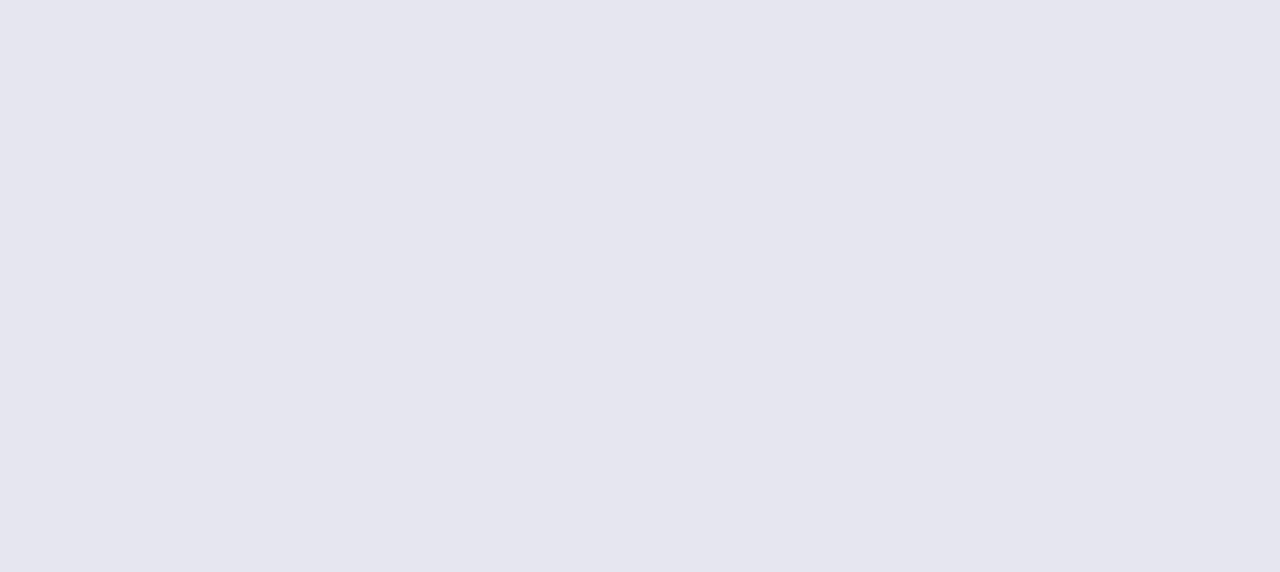
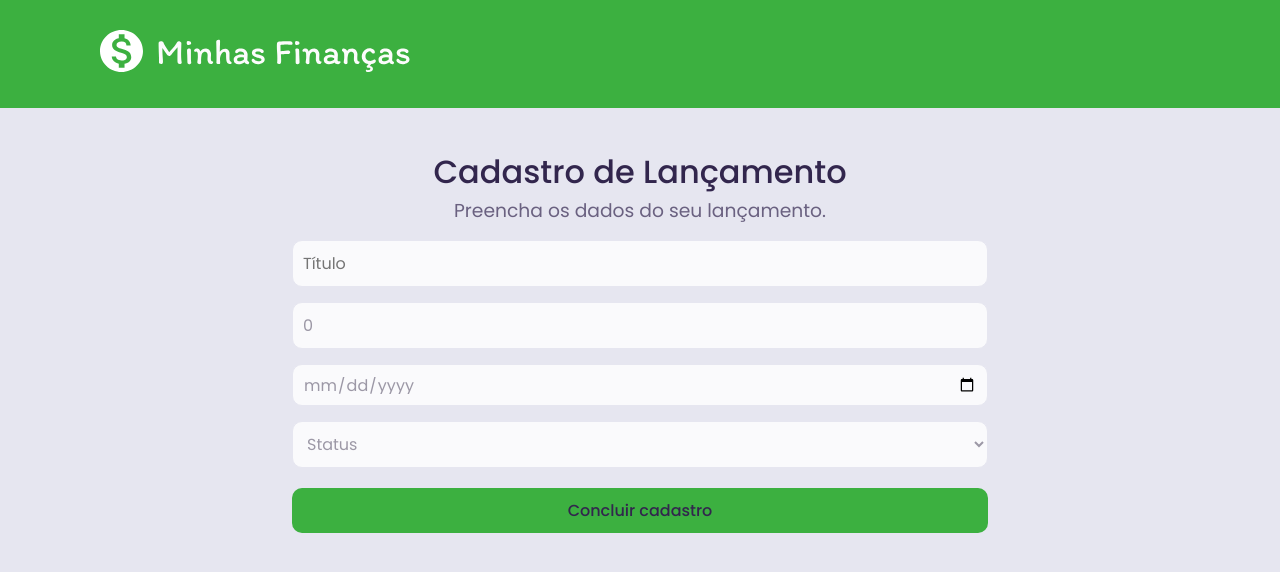
Before and after one commit to larissamoreira/minhas_financas, a React (Create React App) app: page /createEntry in a window 1280 px wide. Shown: the top 572 px of the page. Built offline with nearby package versions, Linux system fonts and the light colour scheme.

Commit message:
chore: add entry create page

```diff
--- /dev/null
+++ b/src/components/EntryForm/styles.ts
@@ -0,0 +1,63 @@
+import styled from 'styled-components';
+import { Form as Formik } from 'formik';
+
+export const Container = styled.div`
+  position: absolute;
+  top: 0;
+  left: 0;
+  right: 0;
+  bottom: 0;
+  display: flex;
+  flex-direction: column;
+  justify-content: center;
+  align-items: center;
+  background: rgba(0, 0, 0, 0.8);
+  height: 108%;
+  z-index: 2;
+
+  svg.close-icon {
+    position: absolute;
+    top: 7px;
+    right: 6px;
+    cursor: pointer;
+  }
+`;
+
+export const Content = styled.div`
+  width: 500px;
+  height: 600px;
+  position: fixed;
+  background: #f1f1f1;
+  padding: 20px 15px;
+  border-radius: 8px;
+
+  h1 {
+    color: #321fcc;
+    font-size: 24px;
+    margin-bottom: 12px;
+    text-align: center;
+  }
+
+  h2 {
+    color: #f1f1f1;
+    font-size: 18px;
+    margin-bottom: 12px;
+  }
+`;
+
+export const Form = styled(Formik)`
+  border-radius: 6px;
+  padding: 20px 30px;
+
+  h2 {
+    font-size: 24px;
+    color: #f1f1f1;
+    margin-bottom: 12px;
+  }
+`;
+
+export const InfoBlock = styled.div`
+  color: #f1f1f1;
+  margin-bottom: 20px;
+  display: grid;
+`;
--- /dev/null
+++ b/src/components/Select/index.tsx
@@ -0,0 +1,32 @@
+import React, { SelectHTMLAttributes } from 'react';
+
+import { Container, TitleOption, List } from './styles';
+
+interface SelectProps extends SelectHTMLAttributes<HTMLSelectElement> {
+  name: string;
+  options: Array<{
+    value: string;
+    label: string;
+  }>;
+}
+
+const Select: React.FC<SelectProps> = ({ name, options, ...rest }) => {
+  return (
+    <Container>
+      <List value="" id={name} {...rest}>
+        <TitleOption value="" disabled hidden>
+          Status
+        </TitleOption>
+        {options.map(option => {
+          return (
+            <option key={option.value} value={option.value}>
+              {option.label}
+            </option>
+          );
+        })}
+      </List>
+    </Container>
+  );
+};
+
+export default Select;
--- /dev/null
+++ b/src/components/Select/styles.ts
@@ -0,0 +1,28 @@
+import styled from 'styled-components';
+
+export const Container = styled.div`
+  position: relative;
+
+  & + {
+    margin-top: 1.4rem;
+  }
+`;
+
+export const TitleOption = styled.option`
+  font-size: 1.4rem;
+`;
+
+export const List = styled.select`
+  padding: 10px;
+  width: 100%;
+  height: 100%;
+  border-radius: 10px;
+  background: #fafafc;
+  border: 1px solid #e6e6f0;
+
+  font-family: Poppins;
+  font-weight: normal;
+  font-size: 16px;
+  line-height: 15px;
+  color: #9c98a6;
+`;
--- /dev/null
+++ b/src/pages/CreateEntry/index.tsx
@@ -0,0 +1,87 @@
+import React, { useState } from 'react';
+import { Formik } from 'formik';
+import * as yup from 'yup';
+
+import Header from '../../components/Header';
+import Button from '../../components/Button';
+import Input from '../../components/Input';
+import Select from '../../components/Select';
+
+import { StyledForm, Container, InputWrapper, Title, Subtitle } from './styles';
+
+interface FormValues {
+  title: string;
+  value: number;
+  date: string;
+  status: string;
+}
+
+const CreateEntry: React.FC = () => {
+  const [status, setStatus] = useState('');
+
+  return (
+    <>
+      <Header size="small" />
+      <Container>
+        <Title>Cadastro de Lançamento</Title>
+        <Subtitle>Preencha os dados do seu lançamento.</Subtitle>
+        <Formik
+          initialValues={{ title: '', value: 0, date: '', status: '' }}
+          onSubmit={(values: FormValues) => console.log(values)}
+        >
+          {({ errors, touched }) => (
+            <StyledForm>
+              <InputWrapper>
+                <Input
+                  id="title"
+                  name="title"
+                  placeholder="Título"
+                  type="text"
+                />
+                {touched.title && errors.title && <span>*{errors.title}</span>}
+              </InputWrapper>
+              <InputWrapper>
+                <Input
+                  id="value"
+                  name="value"
+                  placeholder="Valor"
+                  type="number"
+                />
+                {touched.value && errors.value && <span>*{errors.value}</span>}
+              </InputWrapper>
+              <InputWrapper>
+                <Input
+                  id="date"
+                  name="date"
+                  placeholder="Data do Lançamento"
+                  type="date"
+                />
+                {touched.date && errors.date && <span>*{errors.date}</span>}
+              </InputWrapper>
+              <InputWrapper>
+                <Select
+                  id="status"
+                  name="status"
+                  value={status}
+                  placeholder="Data do Lançamento"
+                  onChange={e => {
+                    setStatus(e.target.value);
+                  }}
+                  options={[
+                    { value: 'Finzalido', label: 'Finalizado' },
+                    { value: 'Pendente', label: 'Pendente' },
+                    { value: 'Criado', label: 'Criado' },
+                  ]}
+                />
+                {touched.date && errors.date && <span>*{errors.date}</span>}
+              </InputWrapper>
+              <Button type="submit">Concluir cadastro</Button>
+            </StyledForm>
+          )}
+        </Formik>
+      </Container>
+    </>
+  );
+};
+
+export default CreateEntry;
--- /dev/null
+++ b/src/pages/CreateEntry/styles.ts
@@ -0,0 +1,38 @@
+import styled from 'styled-components';
+import { Form } from 'formik';
+
+export const Container = styled.div`
+  width: 100%;
+  max-width: 736px;
+  margin: 0 auto;
+  padding: 40px 20px;
+
+  @media (max-width: 768px) {
+    width: 90%;
+  }
+`;
+
+export const Title = styled.h1`
+  margin: 0;
+  text-align: center;
+  font-weight: 500;
+  color: #32264d;
+`;
+
+export const Subtitle = styled.h3`
+  text-align: center;
+  color: #6a6180;
+  padding-bottom: 15px;
+`;
+
+export const StyledForm = styled(Form)`
+  display: flex;
+  flex-direction: column;
+  height: 500px;
+`;
+
+export const InputWrapper = styled.div`
+  display: flex;
+  flex-direction: column;
+  margin-bottom: 15px;
+`;
--- a/src/pages/Dashboard/index.tsx
+++ b/src/pages/Dashboard/index.tsx
@@ -5,8 +5,8 @@ import { Link } from 'react-router-dom';
 import income from '../../assets/entradas.svg';
 import outcome from '../../assets/saídas.svg';
 import total from '../../assets/total.svg';
+
 import Button from '../../components/Button';
-
 import Header from '../../components/Header';
 
 import {
@@ -45,9 +45,8 @@ const Dashboard: React.FC = () => {
             <h1 data-testid="balance-total">R$ 2.700,00</h1>
           </Card>
         </CardContainer>
-
         <ButtonContainer>
-          <Link to="/create">
+          <Link to="/createEntry">
             <Button>
               <FiPlus size={18} />
               Adicionar Lançamento
--- a/src/routes/index.tsx
+++ b/src/routes/index.tsx
@@ -1,9 +1,10 @@
 import React from 'react';
 import { BrowserRouter as Router, Switch, Route } from 'react-router-dom';
 
+import Login from '../pages/Login';
 import Dashboard from '../pages/Dashboard';
-import Login from '../pages/Login';
 import CreateUser from '../pages/CreateUser';
+import CreateEntry from '../pages/CreateEntry';
 
 const Routes: React.FC = () => {
   return (
@@ -13,6 +14,7 @@ const Routes: React.FC = () => {
 
         <Route path="/dashboard" component={Dashboard} />
         <Route path="/createUser" component={CreateUser} />
+        <Route path="/createEntry" component={CreateEntry} />
       </Switch>
     </Router>
   );
```
Also changed, not shown: src/components/EntryForm/index.tsx (added, +81 -0 lines).
